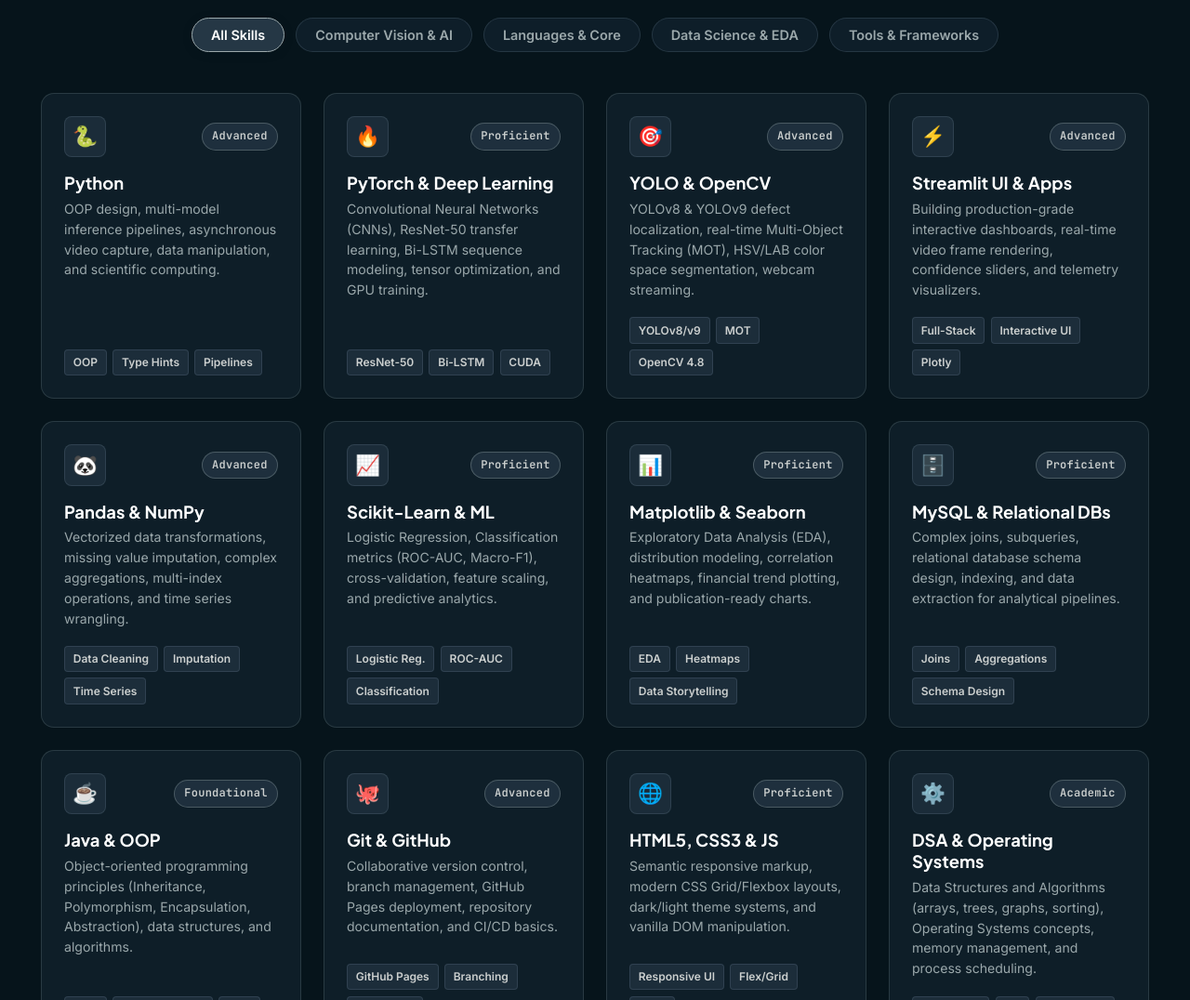
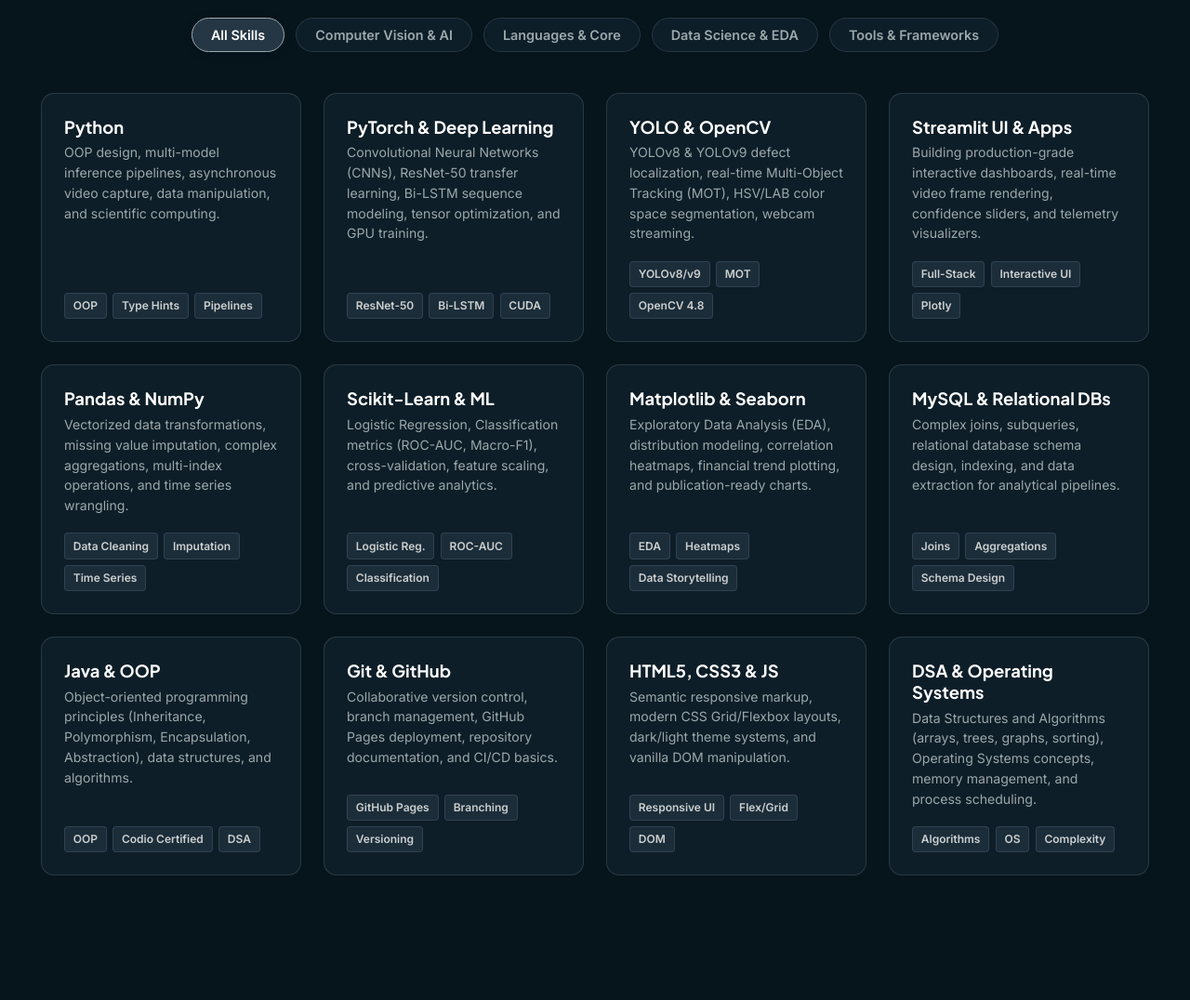
Before and after one commit to Janardhan-Jillela/Janardhan-Jillela.github.io, a plain HTML site: page index.html in a window 1280 px wide. Shown: the part 2260-3336 px from the top of the page at 93% size. Drawn offline with Linux system fonts and the light colour scheme.

Commit message:
style: remove icon logos and proficiency level badges from skill cards

```diff
--- a/index.html
+++ b/index.html
@@ -289,10 +289,6 @@
       <div class="skills-grid" id="skills-grid">
         <!-- Python -->
         <div class="skill-card" data-category="languages cv datascience">
-          <div class="skill-top">
-            <div class="skill-icon-wrap">🐍</div>
-            <span class="skill-level-badge">Advanced</span>
-          </div>
           <h3 class="skill-title">Python</h3>
           <p class="skill-desc">OOP design, multi-model inference pipelines, asynchronous video capture, data manipulation, and scientific computing.</p>
           <div class="skill-tags">
@@ -304,10 +300,6 @@
 
         <!-- PyTorch & Deep Learning -->
         <div class="skill-card" data-category="cv">
-          <div class="skill-top">
-            <div class="skill-icon-wrap">🔥</div>
-            <span class="skill-level-badge">Proficient</span>
-          </div>
           <h3 class="skill-title">PyTorch &amp; Deep Learning</h3>
           <p class="skill-desc">Convolutional Neural Networks (CNNs), ResNet-50 transfer learning, Bi-LSTM sequence modeling, tensor optimization, and GPU training.</p>
           <div class="skill-tags">
@@ -319,10 +311,6 @@
 
         <!-- Computer Vision & YOLO -->
         <div class="skill-card" data-category="cv">
-          <div class="skill-top">
-            <div class="skill-icon-wrap">🎯</div>
-            <span class="skill-level-badge">Advanced</span>
-          </div>
           <h3 class="skill-title">YOLO &amp; OpenCV</h3>
           <p class="skill-desc">YOLOv8 &amp; YOLOv9 defect localization, real-time Multi-Object Tracking (MOT), HSV/LAB color space segmentation, webcam streaming.</p>
           <div class="skill-tags">
@@ -334,10 +322,6 @@
 
         <!-- Streamlit Full-Stack -->
         <div class="skill-card" data-category="tools cv">
-          <div class="skill-top">
-            <div class="skill-icon-wrap">⚡</div>
-            <span class="skill-level-badge">Advanced</span>
-          </div>
           <h3 class="skill-title">Streamlit UI &amp; Apps</h3>
           <p class="skill-desc">Building production-grade interactive dashboards, real-time video frame rendering, confidence sliders, and telemetry visualizers.</p>
           <div class="skill-tags">
@@ -349,10 +333,6 @@
 
         <!-- Pandas & NumPy -->
         <div class="skill-card" data-category="datascience">
-          <div class="skill-top">
-            <div class="skill-icon-wrap">🐼</div>
-            <span class="skill-level-badge">Advanced</span>
-          </div>
           <h3 class="skill-title">Pandas &amp; NumPy</h3>
           <p class="skill-desc">Vectorized data transformations, missing value imputation, complex aggregations, multi-index operations, and time series wrangling.</p>
           <div class="skill-tags">
@@ -364,10 +344,6 @@
 
         <!-- Scikit-Learn & ML -->
         <div class="skill-card" data-category="datascience">
-          <div class="skill-top">
-            <div class="skill-icon-wrap">📈</div>
-            <span class="skill-level-badge">Proficient</span>
-          </div>
           <h3 class="skill-title">Scikit-Learn &amp; ML</h3>
           <p class="skill-desc">Logistic Regression, Classification metrics (ROC-AUC, Macro-F1), cross-validation, feature scaling, and predictive analytics.</p>
           <div class="skill-tags">
@@ -379,10 +355,6 @@
 
         <!-- Matplotlib & Seaborn -->
         <div class="skill-card" data-category="datascience">
-          <div class="skill-top">
-            <div class="skill-icon-wrap">📊</div>
-            <span class="skill-level-badge">Proficient</span>
-          </div>
           <h3 class="skill-title">Matplotlib &amp; Seaborn</h3>
           <p class="skill-desc">Exploratory Data Analysis (EDA), distribution modeling, correlation heatmaps, financial trend plotting, and publication-ready charts.</p>
           <div class="skill-tags">
@@ -394,10 +366,6 @@
 
         <!-- MySQL & SQL Querying -->
         <div class="skill-card" data-category="languages datascience">
-          <div class="skill-top">
-            <div class="skill-icon-wrap">🗄️</div>
-            <span class="skill-level-badge">Proficient</span>
-          </div>
           <h3 class="skill-title">MySQL &amp; Relational DBs</h3>
           <p class="skill-desc">Complex joins, subqueries, relational database schema design, indexing, and data extraction for analytical pipelines.</p>
           <div class="skill-tags">
@@ -409,10 +377,6 @@
 
         <!-- Java Programming -->
         <div class="skill-card" data-category="languages">
-          <div class="skill-top">
-            <div class="skill-icon-wrap">☕</div>
-            <span class="skill-level-badge">Foundational</span>
-          </div>
           <h3 class="skill-title">Java &amp; OOP</h3>
           <p class="skill-desc">Object-oriented programming principles (Inheritance, Polymorphism, Encapsulation, Abstraction), data structures, and algorithms.</p>
           <div class="skill-tags">
@@ -424,10 +388,6 @@
 
         <!-- Git & GitHub -->
         <div class="skill-card" data-category="tools">
-          <div class="skill-top">
-            <div class="skill-icon-wrap">🐙</div>
-            <span class="skill-level-badge">Advanced</span>
-          </div>
           <h3 class="skill-title">Git &amp; GitHub</h3>
           <p class="skill-desc">Collaborative version control, branch management, GitHub Pages deployment, repository documentation, and CI/CD basics.</p>
           <div class="skill-tags">
@@ -439,10 +399,6 @@
 
         <!-- Web & Front-End Core -->
         <div class="skill-card" data-category="languages tools">
-          <div class="skill-top">
-            <div class="skill-icon-wrap">🌐</div>
-            <span class="skill-level-badge">Proficient</span>
-          </div>
           <h3 class="skill-title">HTML5, CSS3 &amp; JS</h3>
           <p class="skill-desc">Semantic responsive markup, modern CSS Grid/Flexbox layouts, dark/light theme systems, and vanilla DOM manipulation.</p>
           <div class="skill-tags">
@@ -454,10 +410,6 @@
 
         <!-- Engineering Fundamentals -->
         <div class="skill-card" data-category="languages">
-          <div class="skill-top">
-            <div class="skill-icon-wrap">⚙️</div>
-            <span class="skill-level-badge">Academic</span>
-          </div>
           <h3 class="skill-title">DSA &amp; Operating Systems</h3>
           <p class="skill-desc">Data Structures and Algorithms (arrays, trees, graphs, sorting), Operating Systems concepts, memory management, and process scheduling.</p>
           <div class="skill-tags">
```
